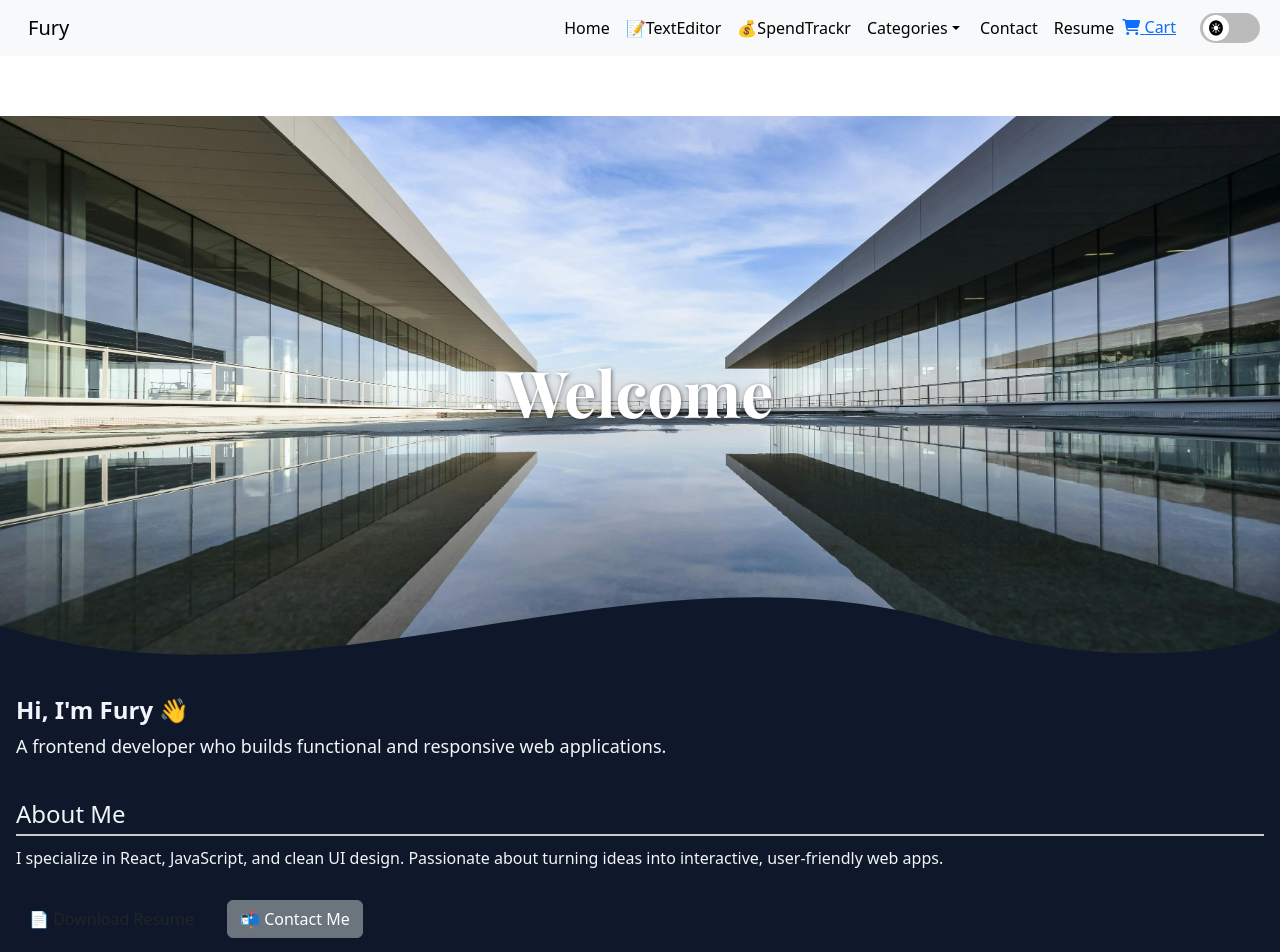
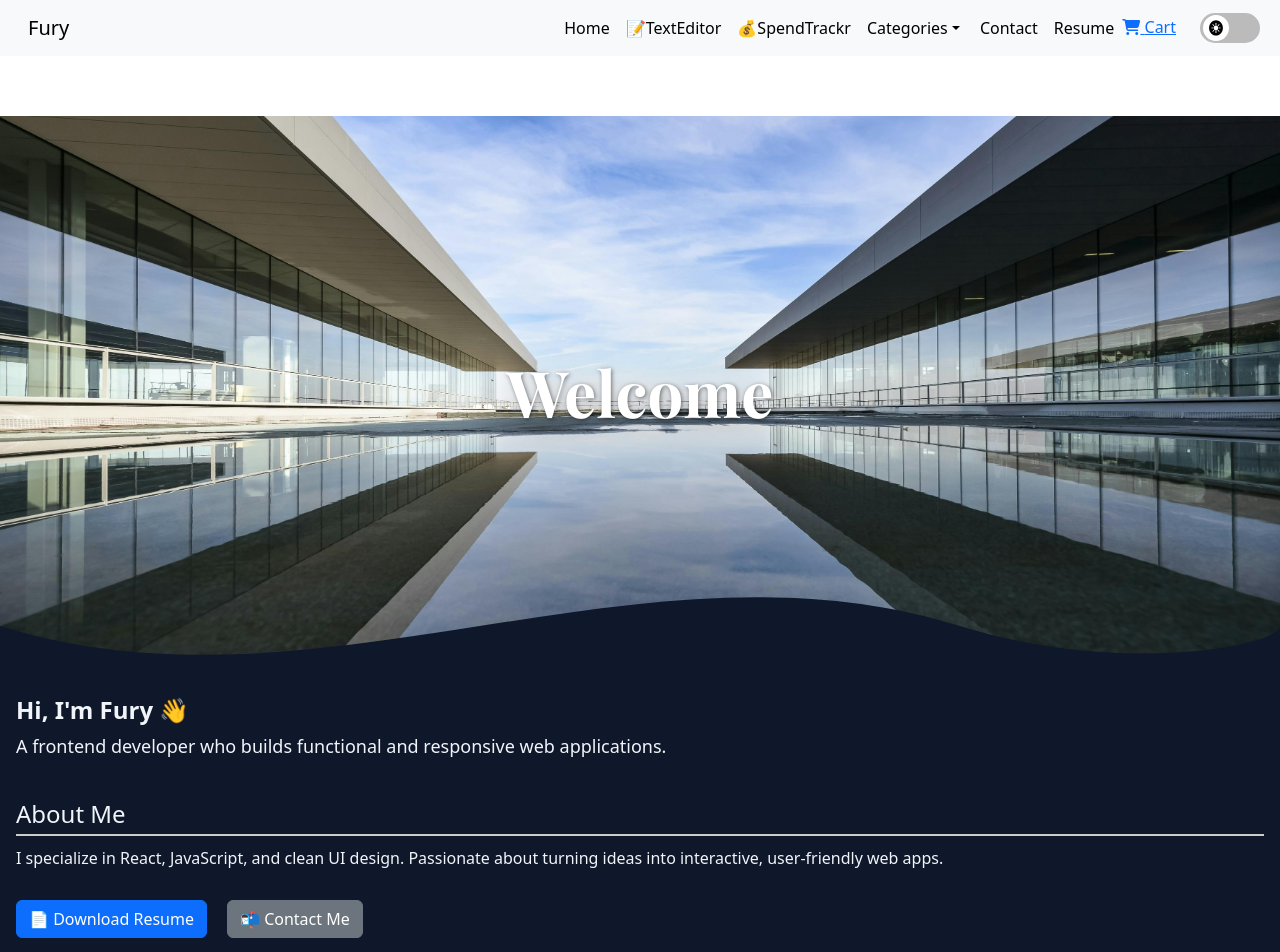
Before and after one commit to PrashantJoshi8k/fury-app, a React (Create React App) app: page / in a window 1280 px wide. Shown: the top 952 px of the page. Built offline with nearby package versions, Linux system fonts and the light colour scheme.

Commit message:
fixed download buton glitch

```diff
--- a/public/index.html
+++ b/public/index.html
@@ -1,6 +1,10 @@
 <!DOCTYPE html>
 <html lang="en">
   <head>
+    <link
+  href="https://cdn.jsdelivr.net/npm/bootstrap@5.3.0/dist/css/bootstrap.min.css"
+  rel="stylesheet"
+/>
     <meta charset="utf-8" />
     <link rel="icon" href="%PUBLIC_URL%/favicon.ico" />
     <meta name="viewport" content="width=device-width, initial-scale=1" />
--- a/src/App.js
+++ b/src/App.js
@@ -9,8 +9,10 @@ import Resume from './Components/Resume';
 import TextEditor from './Components/TextEditor';
 import Alert from './Components/Alert';
 import SpendTrackr from './Components/SpendTrackr';
+import 'bootstrap/dist/css/bootstrap.min.css';
 import FileImporter from './Components/FileImporter';
 // import 'bootstrap/dist/css/bootstrap.min.css';
+
 
 
 function App() {
--- a/src/Components/Alert.js
+++ b/src/Components/Alert.js
@@ -12,9 +12,9 @@ return lower.charAt(0).toUpperCase() + lower.slice(1);
 
   return (
     <div style = {{height:"60px"}}>
-    {props.alert && <div className={`alert alert-${props.alert.type} alert-dismissible fade show`} role='alert' >
+    {props.alert && <div className={`alert alert-${props.alert.type} alert-dismissible fade show border border-2 border-dark`} role='alert' >
     <strong>{capitalize(props.alert.type)}</strong> : {props.alert.msg}
-    <button type='button' className="btn-close" data-bs-dismiss= "alert" aria-label='close'></button>
+    {/* <button type='button' className="btn-close ms-auto" data-bs-dismiss= "alert" aria-label='close'></button> */}
         </div>}
         </div>
 
--- a/src/Components/Homepage.js
+++ b/src/Components/Homepage.js
@@ -80,7 +80,7 @@ function Homepage(props) {
 
       {/* ✅ Resume & Contact */}
       <div className="cta-buttons">
-        <a href="/resume.pdf" download="YourName_Resume.pdf" className="btn">
+        <a href={`${process.env.PUBLIC_URL}/resume.pdf`} download="Prashant Resume.pdf" className="btn btn-primary">
           📄 Download Resume
         </a>
         <Link to="/contact" className="btn btn-secondary">
```
